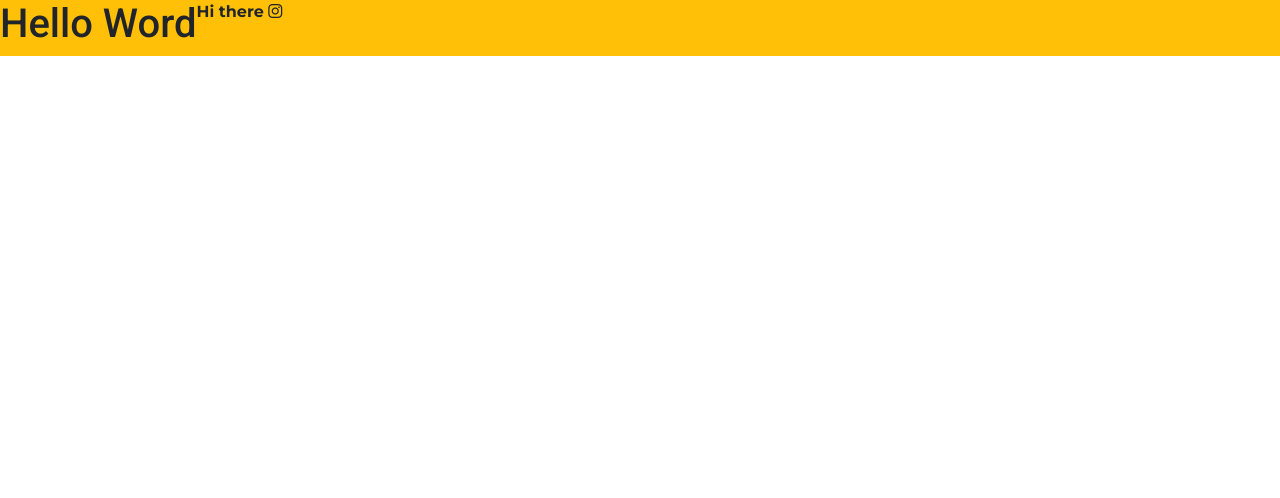
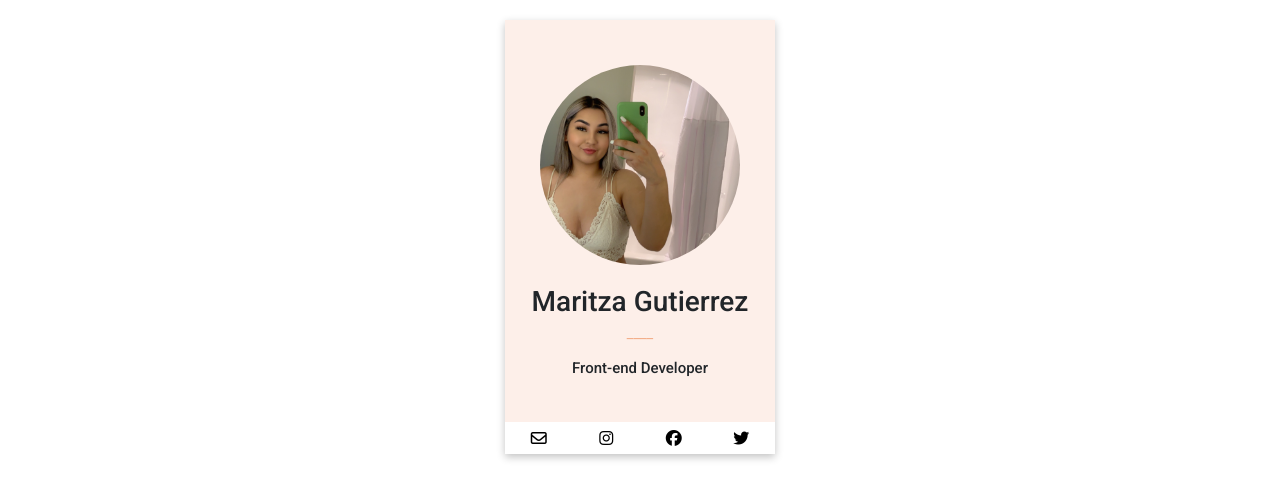
Before and after one commit to Mariii209/Portfolio-Project, a plain HTML site: page index.html in a window 1280 px wide. Drawn offline with nearby package versions, Linux system fonts and the light colour scheme.

Commit message:
so far built the profile card with the footer below it

```diff
--- a/index.html
+++ b/index.html
@@ -22,9 +22,34 @@
     <link rel="stylesheet" href="styles.css" />
   </head>
   <body>
-    <div class="d-flex hello-world">
-      <h1>Hello Word</h1>
-      <p>Hi there <i class="fa-brands fa-instagram"></i></p>
+    <div class="profile">
+      <div class="img-container">
+        <img
+          src="/Images/Maritza.JPG"
+          alt="Maritza Gutierrez"
+          class="img-fluid"
+        />
+      </div>
+      <h1>Maritza Gutierrez</h1>
+      <p>____</p>
+      <h2>Front-end Developer</h2>
+
+      <footer class="container">
+        <div class="row">
+          <div class="col">
+            <a href="#"><i class="fa-regular fa-envelope"></i></a>
+          </div>
+          <div class="col">
+            <a href="#"><i class="fa-brands fa-instagram"></i></a>
+          </div>
+          <div class="col">
+            <a href="#"><i class="fa-brands fa-facebook"></i></a>
+          </div>
+          <div class="col">
+            <a href="#"><i class="fa-brands fa-twitter"></i></a>
+          </div>
+        </div>
+      </footer>
     </div>
   </body>
 </html>
--- a/styles.css
+++ b/styles.css
@@ -1,11 +1,52 @@
-h1 {
+.profile {
+  text-align: center;
+  margin: 20px auto;
+  max-width: 270px;
+  background: #fdefe9;
+  padding-top: 45px;
+  box-shadow: rgba(0, 0, 0, 0.24) 0px 3px 8px;
+}
+
+h1,
+h2,
+h3,
+h4,
+h5,
+h6 {
+  font-size: 28px;
+  margin: 0;
   font-family: "Roboto", sans-serif;
 }
 
-p {
-  font-family: "Montserrat", sans-serif;
+.profile p {
+  font-weight: 700;
+  color: #f3ad88;
 }
 
-.hello-world {
-  background-color: #ffc007;
+.profile h2 {
+  font-size: 15px;
+  margin-bottom: 45px;
 }
+.profile a {
+  color: black;
+}
+
+.img-container {
+  width: 200px;
+  height: 200px;
+  overflow: hidden;
+  border-radius: 50%;
+  display: block;
+  margin: 0 auto 20px;
+}
+
+img {
+  width: 100%;
+  height: 100% !important;
+  object-fit: cover;
+}
+
+footer {
+  background: white;
+  padding: 4px;
+}
```
Also changed, not shown: Images/Maritza.JPG (added), 1 other file.
